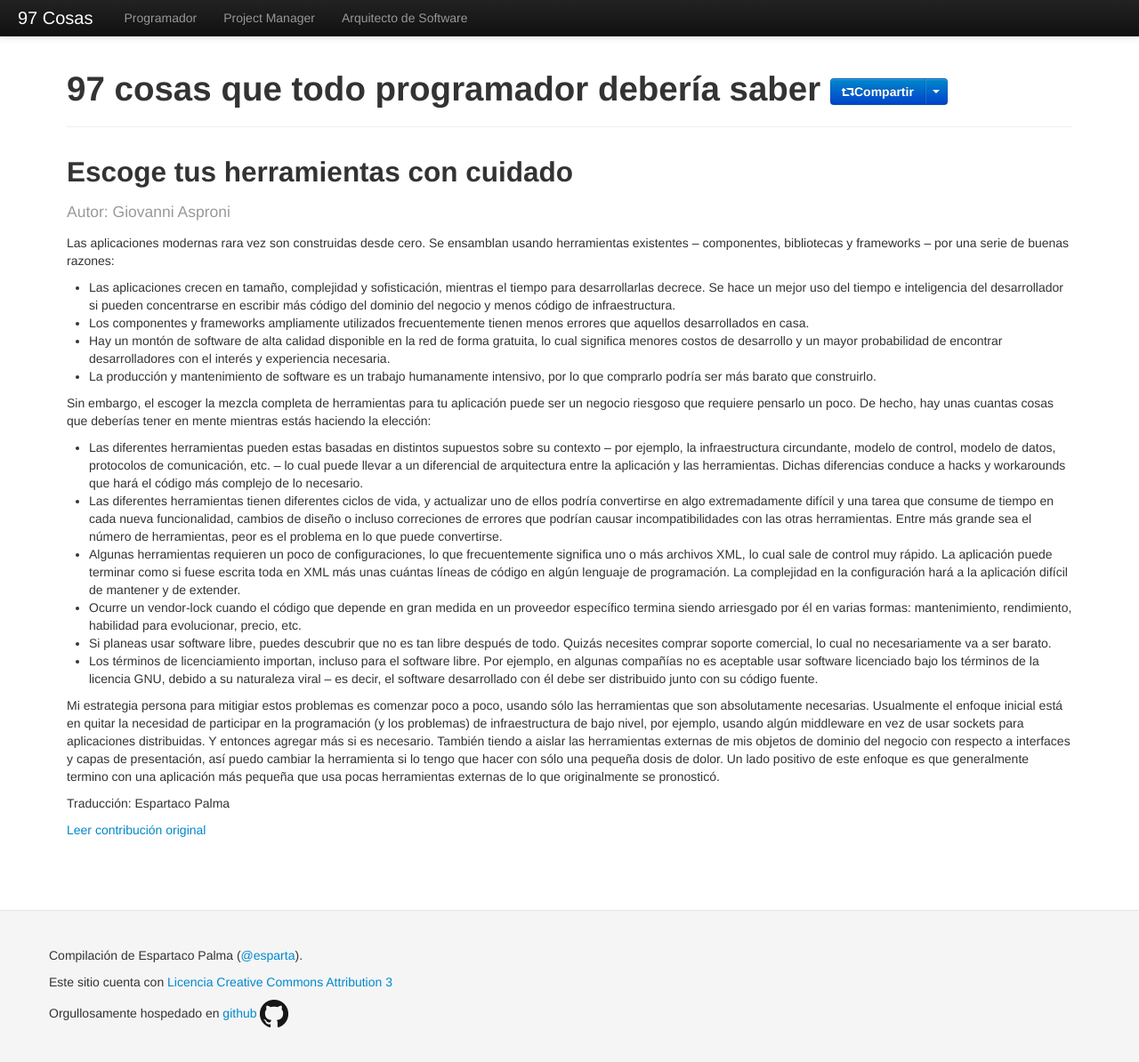
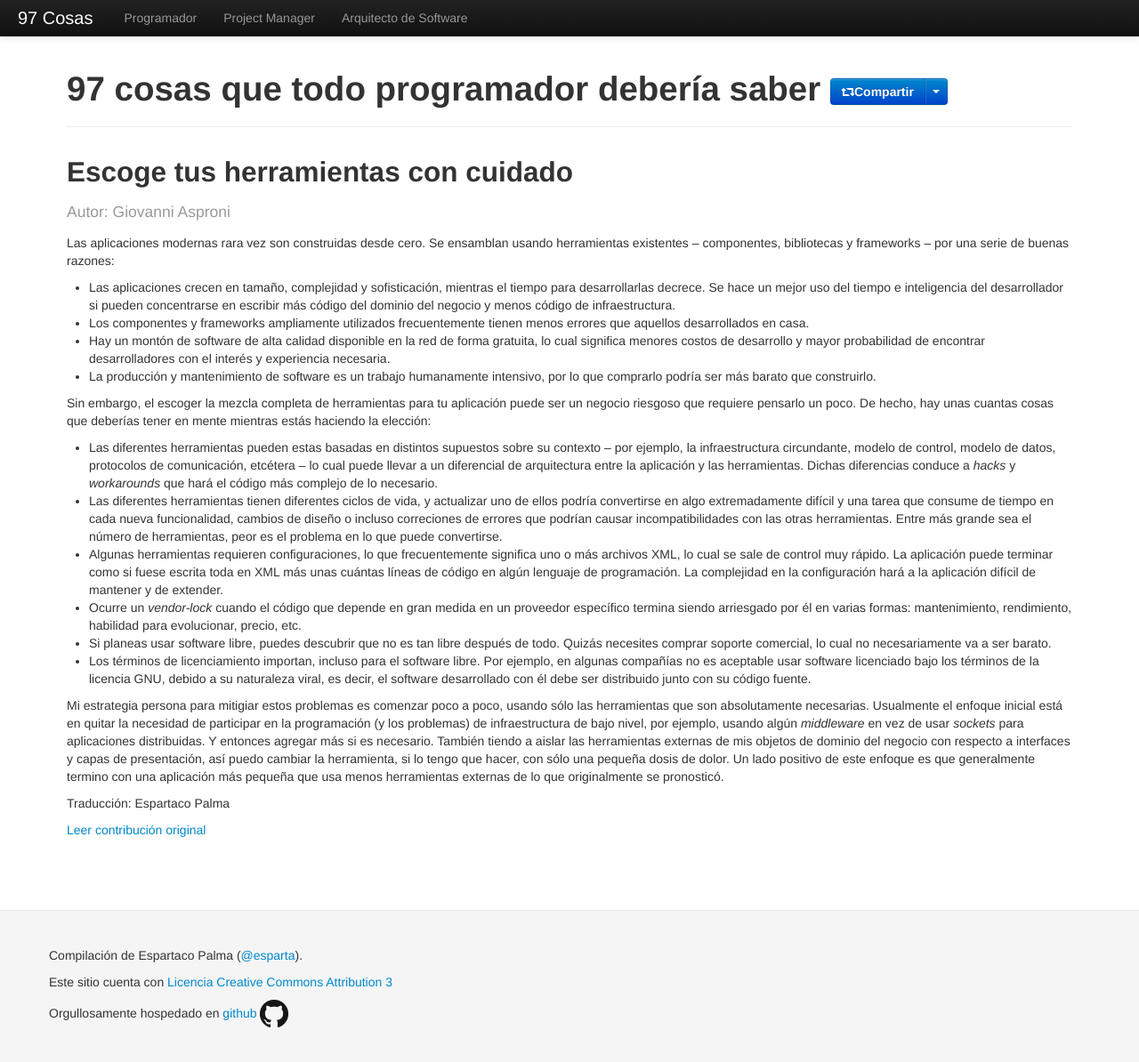
Before and after one commit to esparta/97cosas, a Jekyll site: the page built from programador/escoge-herramientas-con-cuidado.md, in a window 1280 px wide and 1196 px high. Shown: the whole window at 89% size. Built offline with Jekyll 4.4.1, drawn with Linux system fonts in a browser that asks for light colours; comment, search, counter and statistics services are not loaded.

Commit message:
Spelling corrections on escoge-herramientas-con-cuidado

```diff
--- a/programador/escoge-herramientas-con-cuidado.md
+++ b/programador/escoge-herramientas-con-cuidado.md
@@ -13,12 +13,13 @@ frameworks -- por una serie de buenas razones:
 
 * Las aplicaciones crecen en tamaño, complejidad y sofisticación,
 mientras el tiempo para desarrollarlas decrece. Se hace un mejor uso del
-tiempo e inteligencia del desarrollador si pueden concentrarse en escribir
-más código del dominio del negocio y menos código de infraestructura.
-* Los componentes y frameworks ampliamente utilizados frecuentemente tienen
-menos errores que aquellos desarrollados en casa.
+tiempo e inteligencia del desarrollador si pueden concentrarse en
+escribir más código del dominio del negocio y menos código de
+infraestructura.
+* Los componentes y frameworks ampliamente utilizados frecuentemente
+tienen menos errores que aquellos desarrollados en casa.
 * Hay un montón de software de alta calidad disponible en la red de
-forma gratuita, lo cual significa menores costos de desarrollo y un mayor
+forma gratuita, lo cual significa menores costos de desarrollo y mayor
 probabilidad de encontrar desarrolladores con el interés y experiencia
 necesaria.
 * La producción y mantenimiento de software es un trabajo humanamente
@@ -31,43 +32,44 @@ estás haciendo la elección:
 
 * Las diferentes herramientas pueden estas basadas en distintos supuestos
 sobre su contexto -- por ejemplo, la infraestructura circundante, modelo
-de control, modelo de datos, protocolos de comunicación, etc. -- lo cual
-puede llevar a un diferencial de arquitectura entre la aplicación y las
-herramientas. Dichas diferencias conduce a hacks y workarounds que hará
-el código más complejo de lo necesario.
+de control, modelo de datos, protocolos de comunicación, etcétera -- lo
+cual puede llevar a un diferencial de arquitectura entre la aplicación y
+las herramientas. Dichas diferencias conduce a *hacks* y *workarounds*
+que hará el código más complejo de lo necesario.
 * Las diferentes herramientas tienen diferentes ciclos de vida, y
 actualizar uno de ellos podría convertirse en algo extremadamente difícil
 y una tarea que consume de tiempo en cada nueva funcionalidad, cambios de
 diseño o incluso correciones de errores que podrían causar
 incompatibilidades con las otras herramientas. Entre más grande sea el
 número de herramientas, peor es el problema en lo que puede convertirse.
-* Algunas herramientas requieren un poco de configuraciones, lo que
-frecuentemente significa uno o más archivos XML, lo cual sale de control
-muy rápido. La aplicación puede terminar como si fuese escrita toda en
-XML más unas cuántas líneas de código en algún lenguaje de programación.
-La complejidad en la configuración hará a la aplicación difícil de mantener
+* Algunas herramientas requieren configuraciones, lo que frecuentemente
+significa uno o más archivos XML, lo cual se sale de control muy rápido.
+La aplicación puede terminar como si fuese escrita toda en XML más unas
+cuántas líneas de código en algún lenguaje de programación. La
+complejidad en la configuración hará a la aplicación difícil de mantener
 y de extender.
-* Ocurre un vendor-lock cuando el código que depende en gran medida en un
-proveedor específico termina siendo arriesgado por él en varias formas:
-mantenimiento, rendimiento, habilidad para evolucionar, precio, etc.
+* Ocurre un *vendor-lock* cuando el código que depende en gran medida en
+un proveedor específico termina siendo arriesgado por él en varias
+formas: mantenimiento, rendimiento, habilidad para evolucionar, precio,
+etc.
 * Si planeas usar software libre, puedes descubrir que no es tan libre
 después de todo. Quizás necesites comprar soporte comercial, lo cual no
 necesariamente va a ser barato.
-* Los términos de licenciamiento importan, incluso para el software libre.
-Por ejemplo, en algunas compañías no es aceptable usar software licenciado
-bajo los términos de la licencia GNU, debido a su naturaleza viral --
-es decir, el software desarrollado con él debe ser distribuido junto con
-su código fuente.
+* Los términos de licenciamiento importan, incluso para el software
+libre. Por ejemplo, en algunas compañías no es aceptable usar software
+licenciado bajo los términos de la licencia GNU, debido a su naturaleza
+viral, es decir, el software desarrollado con él debe ser distribuido
+junto con su código fuente.
 
 Mi estrategia persona para mitigiar estos problemas es comenzar poco a
 poco, usando sólo las herramientas que son absolutamente necesarias.
 Usualmente el enfoque inicial está en quitar la necesidad de participar
 en la programación (y los problemas) de infraestructura de bajo nivel,
-por ejemplo, usando algún middleware en vez de usar sockets para
+por ejemplo, usando algún *middleware* en vez de usar *sockets* para
 aplicaciones distribuidas. Y entonces agregar más si es necesario.
 También tiendo a aislar las herramientas externas de mis objetos de
 dominio del negocio con respecto a interfaces y capas de presentación,
-así puedo cambiar la herramienta si lo tengo que hacer con sólo una
+así puedo cambiar la herramienta, si lo tengo que hacer, con sólo una
 pequeña dosis de dolor. Un lado positivo de este enfoque es que
-generalmente termino con una aplicación más pequeña que usa pocas
+generalmente termino con una aplicación más pequeña que usa menos
 herramientas externas de lo que originalmente se pronosticó.
```
